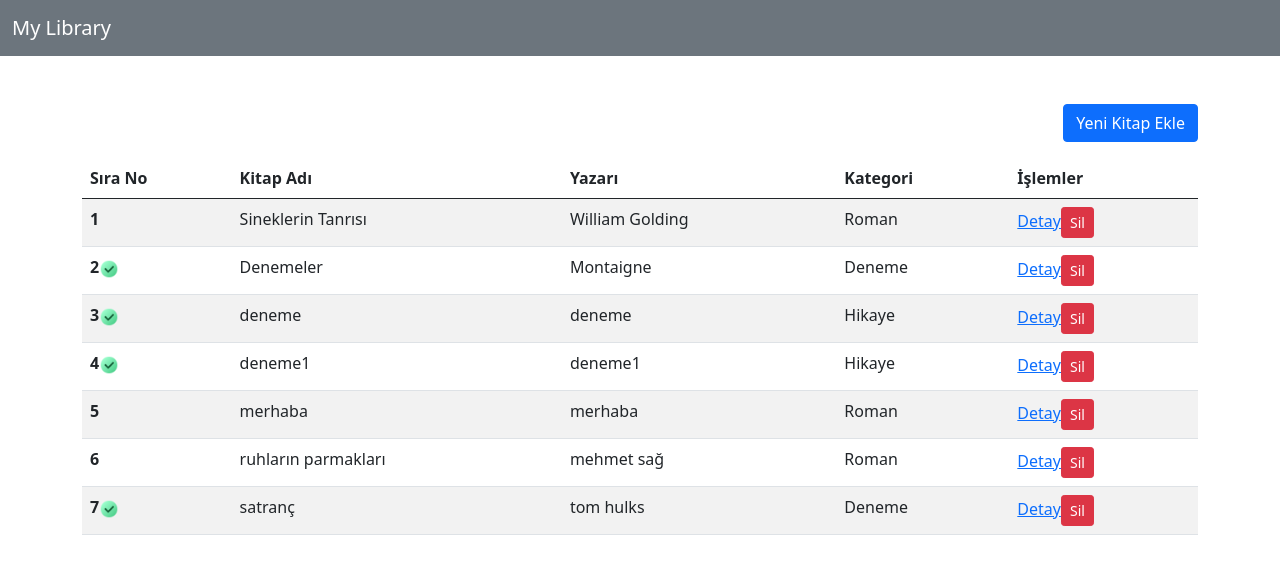
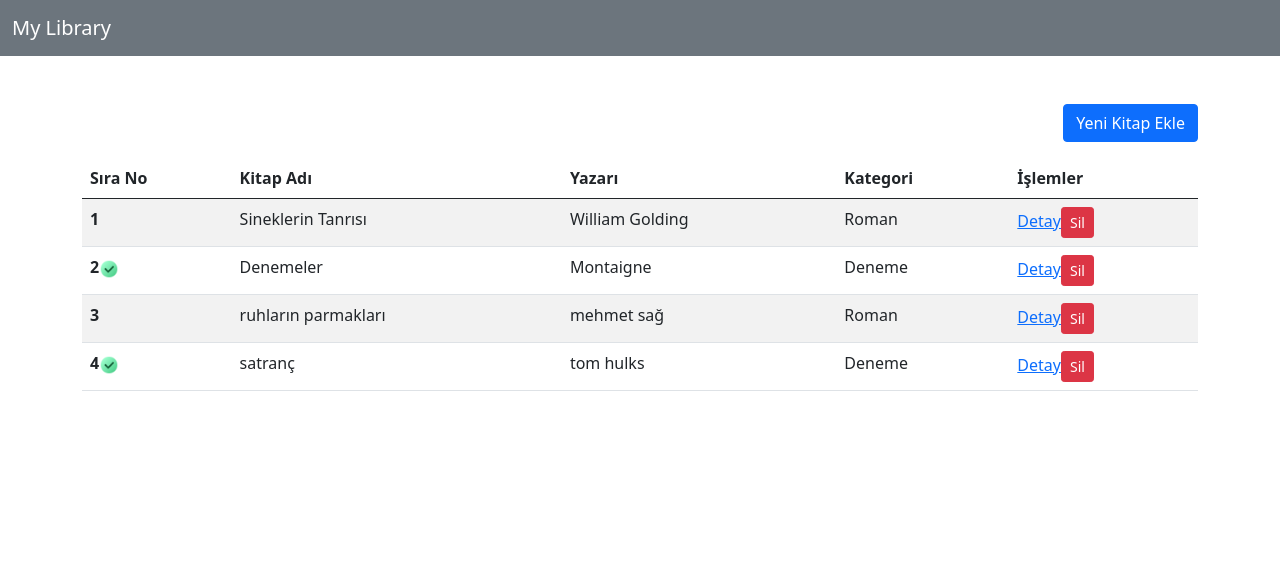
Before and after one commit to serdarferhat/library, a React (Create React App) app: page / in a window 1280 px wide. Shown: the top 574 px of the page. Built offline with nearby package versions, Linux system fonts and the light colour scheme; data requests are answered from the project's data file.

Commit message:
books_delete

```diff
--- a/db.json
+++ b/db.json
@@ -17,33 +17,6 @@
       "publisher": "Can Yayınları",
       "isRead": true,
       "categoryId": "3"
-    },
-    {
-      "id": "1675196617428",
-      "title": "deneme",
-      "author": "deneme",
-      "isbn": "11111111111",
-      "publisher": "deneme",
-      "categoryId": "2",
-      "isRead": true
-    },
-    {
-      "id": "1675198136490",
-      "title": "deneme1",
-      "author": "deneme1",
-      "isbn": "22222222222",
-      "publisher": "deneme1",
-      "categoryId": "2",
-      "isRead": true
-    },
-    {
-      "id": "1676188616155",
-      "title": "merhaba",
-      "author": "merhaba",
-      "isbn": "11111111111",
-      "publisher": "merhaba",
-      "categoryId": "1",
-      "isRead": false
     },
     {
       "id": "1677661975468",
--- a/src/components/ListBooks.js
+++ b/src/components/ListBooks.js
@@ -3,20 +3,30 @@ import React, { useState } from "react";
 
 import { Link } from "react-router-dom"
 
-import { useSelector } from "react-redux";
+import { useSelector,useDispatch } from "react-redux";
 
 import check from "../assets/images/check.png"
 
 import GeneralModal from "./GeneralModal";
 
+import api from "../api/api";
+import urls from "../api/urls";
+import actionTypes from "../redux/actions/actionTypes";
+
 const ListBooks = () => {
+  const dispatch=useDispatch()
   const { booksState, categoriesState } = useSelector((state) => state);
   console.log(booksState);
   console.log(categoriesState);
   const [showModal, setShowModal] = useState(false);
   const [dltBook,setDltBook]=useState("")
   const deleteBook=(id)=>{
-    console.log(id)
+    api.delete(`${urls.books}/${id}`)
+    .then(res=>{
+       dispatch({type:actionTypes.bookTypes.DELETE_BOOK,
+      payload:id})
+      setShowModal(false)
+    })
   }
   return (
     <div className="container my-5">
--- a/src/pages/Error.js
+++ b/src/pages/Error.js
@@ -1,3 +1,4 @@
+/* eslint-disable jsx-a11y/alt-text */
 import React from "react";
 
 import error from "../assets/images/error1.gif"
--- a/src/redux/actions/actionTypes.js
+++ b/src/redux/actions/actionTypes.js
@@ -3,7 +3,8 @@ const actionTypes={
         FETCH_BOOKS_START:"FETCH_BOOKS_START",
         FETCH_BOOKS_SUCCESS:"FETCH_BOOKS_SUCCESS",
         FETCH_BOOKS_FAIL:"FETCH_BOOKS_FAIL",
-        ADD_BOOK:"ADD_BOOK"
+        ADD_BOOK:"ADD_BOOK",
+        DELETE_BOOK:"DELETE_BOOK"
     },
     categoryTypes:{
         FETCH_CATEGORIES_START:"FETCH_CATEGORIES_START",
--- a/src/redux/reducers/booksReducer.js
+++ b/src/redux/reducers/booksReducer.js
@@ -36,6 +36,11 @@ const booksReducer=(state=initialState,action)=>{
                 ...state,
                 books: [...state.books,action.payload]
             }
+        case actionTypes.bookTypes.DELETE_BOOK:
+          let filteredBooks=state.books.filter(item=>item.id!==action.payload)
+            return{
+                ...state,books:filteredBooks
+            }
         default:
             return state
     }
```
Also changed, not shown: src/components/AddBookForm.js (+5 -4 lines).
